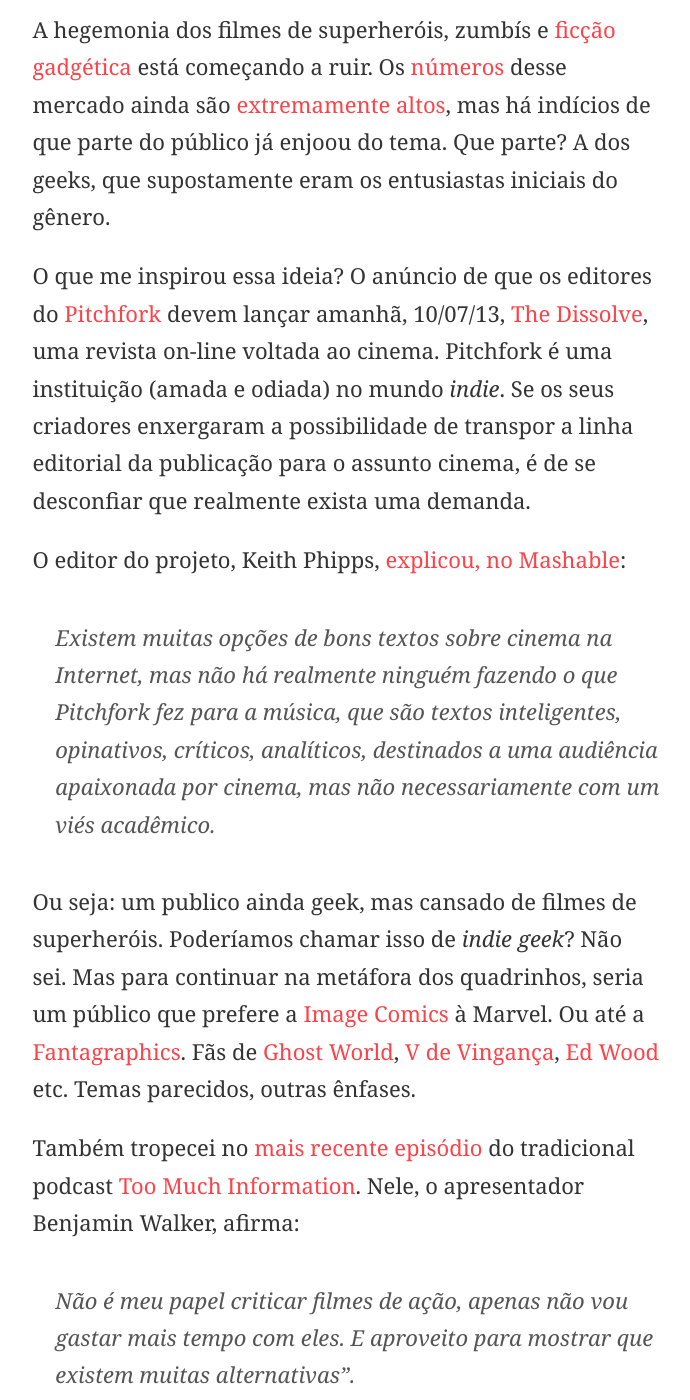
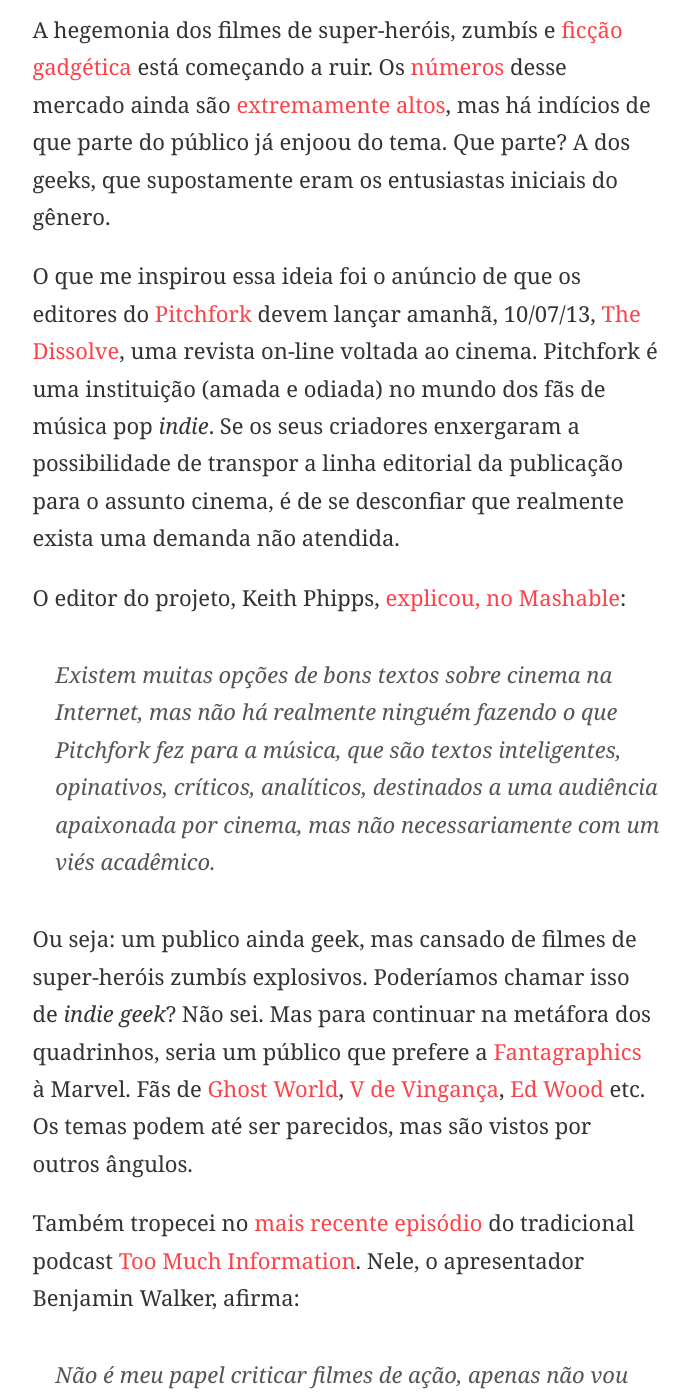
Before and after one commit to eduf/eduf.github.com, a Jekyll site: the page built from _posts/2013-07-09-cinema-indie-geek.md, in a window 1280 px wide and 1400 px high, scrolled down 661 px. Shown: the whole window, without its empty margins (294-984 px from the left). Built offline with Jekyll 4.4.1, drawn with Linux system fonts in a browser that asks for light colours; nearby versions of some CDN libraries; comment, search, counter and statistics services are not loaded; some of the changed text lies outside the part shown.

Commit message:
Correções no Indie Geek

```diff
--- a/_posts/2013-07-09-cinema-indie-geek.md
+++ b/_posts/2013-07-09-cinema-indie-geek.md
@@ -11,20 +11,20 @@
 - /images/explosion.jpg
 ---
 
-A hegemonia dos filmes de superheróis, zumbís e [ficção gadgética](http://caosordenado.com/gadget-fiction/) está começando a ruir. Os [números](http://www.boxofficemojo.com/genres/chart/?id=superhero.htm) desse mercado ainda são [extremamente altos](https://en.wikipedia.org/wiki/List_of_American_superhero_films), mas há indícios de que parte do público já enjoou do tema. Que parte? A dos geeks, que supostamente eram os entusiastas iniciais do gênero.
+A hegemonia dos filmes de super-heróis, zumbís e [ficção gadgética](http://caosordenado.com/gadget-fiction/) está começando a ruir. Os [números](http://www.boxofficemojo.com/genres/chart/?id=superhero.htm) desse mercado ainda são [extremamente altos](https://en.wikipedia.org/wiki/List_of_American_superhero_films), mas há indícios de que parte do público já enjoou do tema. Que parte? A dos geeks, que supostamente eram os entusiastas iniciais do gênero.
 
-O que me inspirou essa ideia? O anúncio de que os editores do [Pitchfork](http://pitchfork.com/) devem lançar amanhã, 10/07/13, [The Dissolve](http://thedissolve.com/), uma revista on-line voltada ao cinema. Pitchfork é uma instituição (amada e odiada) no mundo *indie*. Se os seus criadores enxergaram a possibilidade de transpor a linha editorial da publicação para o assunto cinema, é de se desconfiar que realmente exista uma demanda.
+O que me inspirou essa ideia foi o anúncio de que os editores do [Pitchfork](http://pitchfork.com/) devem lançar amanhã, 10/07/13, [The Dissolve](http://thedissolve.com/), uma revista on-line voltada ao cinema. Pitchfork é uma instituição (amada e odiada) no mundo dos fãs de música pop *indie*. Se os seus criadores enxergaram a possibilidade de transpor a linha editorial da publicação para o assunto cinema, é de se desconfiar que realmente exista uma demanda não atendida.
 
 O editor do projeto, Keith Phipps, [explicou, no Mashable](http://mashable.com/2013/07/08/pitchfork-the-dissolve-launch/):
 
-> Existem muitas opções de bons textos sobre cinema na Internet, mas não há realmente ninguém fazendo o que Pitchfork fez para a música, que são textos inteligentes, opinativos, críticos, analíticos, destinados a uma audiência apaixonada por cinema, mas não necessariamente com um viés acadêmico.
+>Existem muitas opções de bons textos sobre cinema na Internet, mas não há realmente ninguém fazendo o que Pitchfork fez para a música, que são textos inteligentes, opinativos, críticos, analíticos, destinados a uma audiência apaixonada por cinema, mas não necessariamente com um viés acadêmico.
 
-Ou seja: um publico ainda geek, mas cansado de filmes de superheróis. Poderíamos chamar isso de *indie geek*? Não sei. Mas para continuar na metáfora dos quadrinhos, seria um público que prefere a [Image Comics](http://www.imagecomics.com/) à Marvel. Ou até a [Fantagraphics](http://www.fantagraphics.com/). Fãs de [Ghost World](http://goo.gl/wyoiu), [V de Vingança](http://goo.gl/mlUyq), [Ed Wood](http://goo.gl/LorMs) etc. Temas parecidos, outras ênfases.
+Ou seja: um publico ainda geek, mas cansado de filmes de super-heróis zumbís explosivos. Poderíamos chamar isso de *indie geek*? Não sei. Mas para continuar na metáfora dos quadrinhos, seria um público que prefere a [Fantagraphics](http://www.fantagraphics.com/) à Marvel. Fãs de [Ghost World](http://goo.gl/wyoiu), [V de Vingança](http://goo.gl/mlUyq), [Ed Wood](http://goo.gl/LorMs) etc. Os temas podem até ser parecidos, mas são vistos por outros ângulos.
 
 Também tropecei no [mais recente episódio](http://wfmu.org/playlists/shows/51411) do tradicional podcast [Too Much Information](http://wfmu.org/playlists/TI). Nele, o apresentador Benjamin Walker, afirma:
 
-> Não é meu papel criticar filmes de ação, apenas não vou gastar mais tempo com eles. E aproveito para mostrar que existem muitas alternativas".
+>Não é meu papel criticar filmes de ação, apenas não vou gastar mais tempo com eles. E aproveito para mostrar que existem muitas alternativas.
 
-Enfim, parece que começam a surgir vários indícios tímidos de saturação, via críticas, [sátiras no YouTube](https://www.youtube.com/results?search_query=Yoni+Time&oq=Yoni+Time&gs_l=youtube.3..0.34875.34875.0.35086.1.1.0.0.0.0.200.200.2-1.1.0...0.0...1ac.2.11.youtube.wQe4F3-ifZU) etc. Vamos ver onde isso vai dar. Se você quer saber qual é a minha sugestão de alternativas, comece por aqui: [The Auteurs Notebook](http://mubi.com/notebook/posts).
+Enfim, parece que começam a surgir vários indícios tímidos de saturação, via críticas e [sátiras no YouTube](https://www.youtube.com/results?search_query=Yoni+Time&oq=Yoni+Time&gs_l=youtube.3..0.34875.34875.0.35086.1.1.0.0.0.0.200.200.2-1.1.0...0.0...1ac.2.11.youtube.wQe4F3-ifZU), como o vídeo abaixo. Vamos ver onde isso vai dar. Se você quer saber qual é a minha sugestão de alternativas, comece por aqui: [The Auteurs Notebook](http://mubi.com/notebook/posts).
 
 <iframe width="560" height="315" src="//www.youtube.com/embed/HOMbo-7ksAc" frameborder="0" allowfullscreen></iframe>
```
